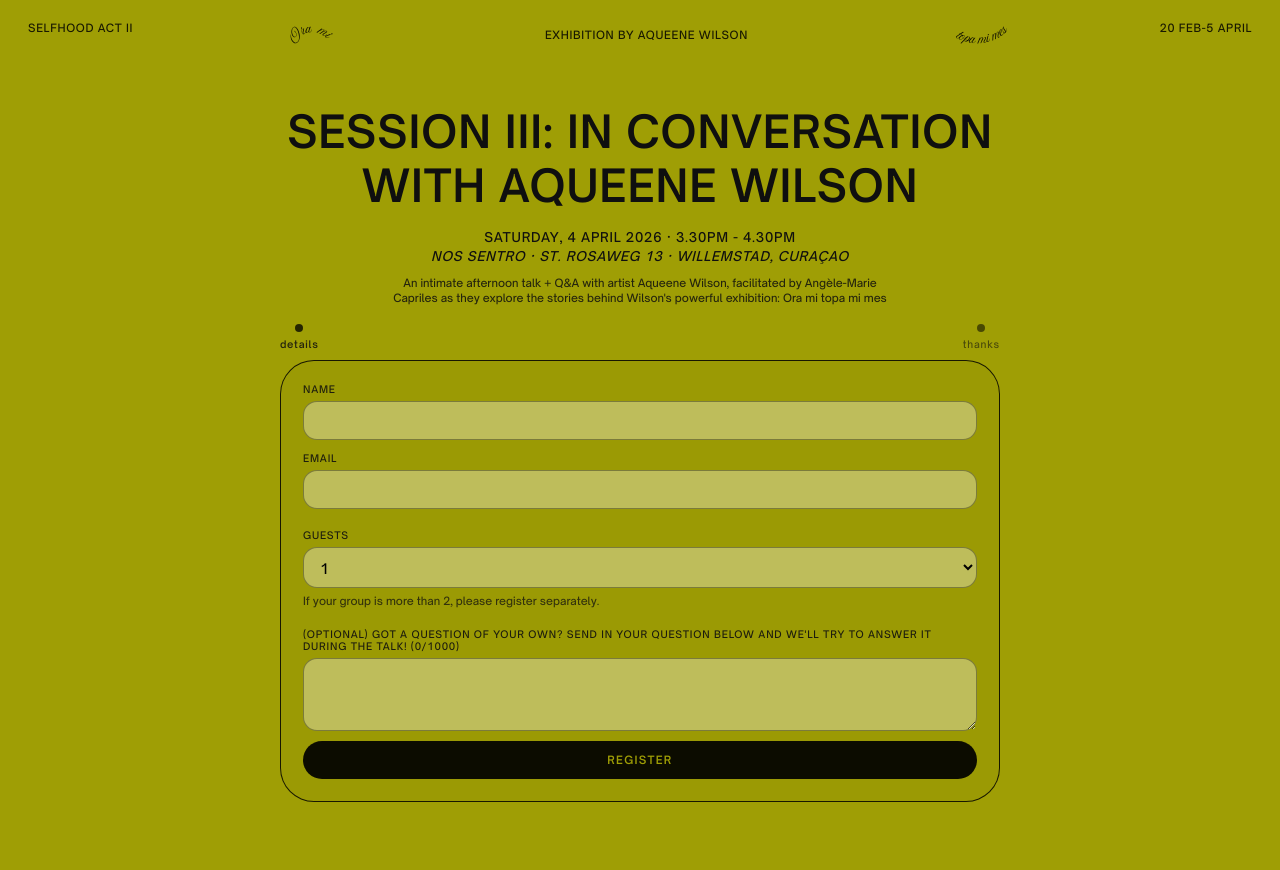
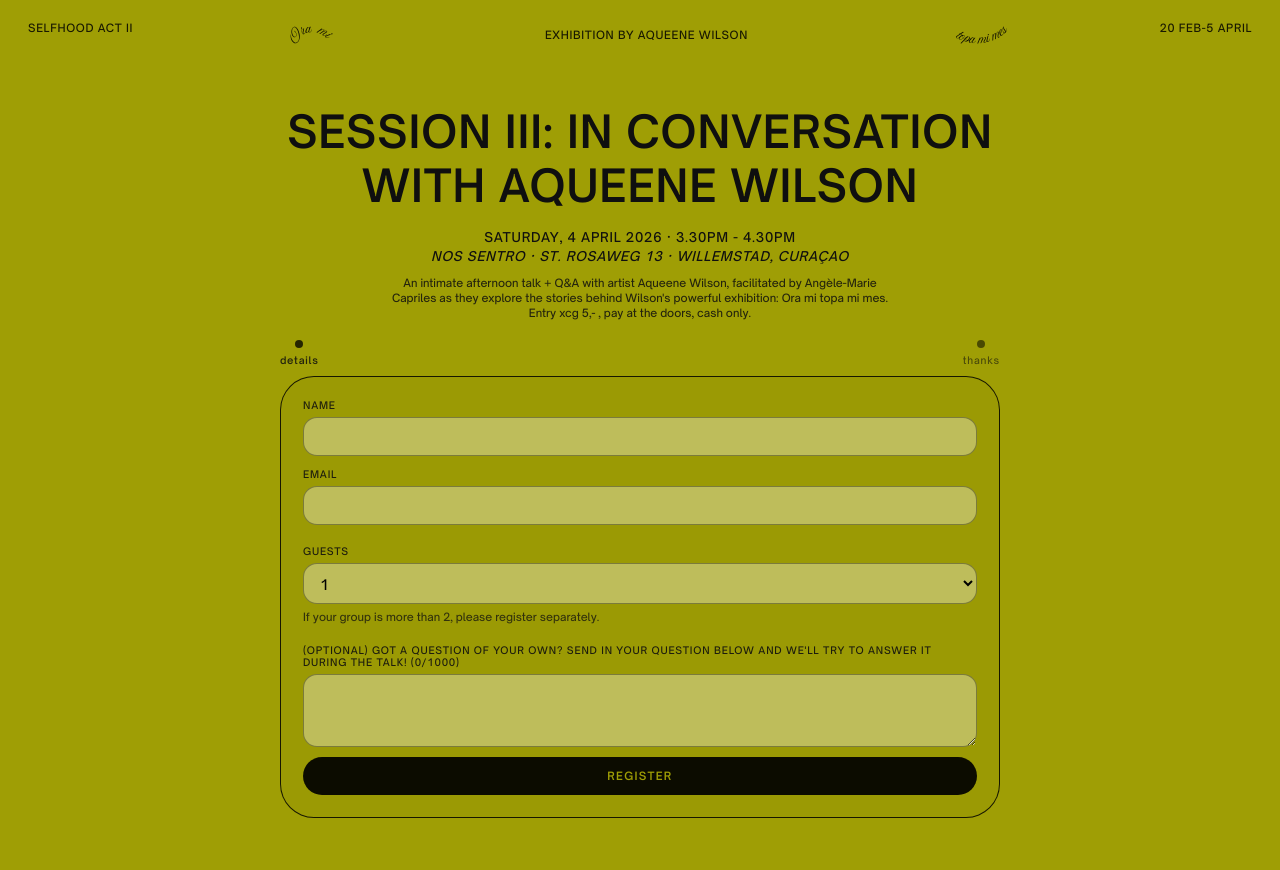
Before and after one commit to kyaralucas/selfhood-django, a Django app: page /register/ in a window 1280 px wide. Run offline with Django 5.2, Linux system fonts and the light colour scheme; data that the repository does not hold is empty.

Commit message:
add price

```diff
--- a/exhibitionpages/templates/exhibitionpages/simple_register.html
+++ b/exhibitionpages/templates/exhibitionpages/simple_register.html
@@ -26,7 +26,7 @@
     </div>
 
     <div class="reg-note">
-      An intimate afternoon talk + Q&amp;A with artist Aqueene Wilson, facilitated by Angèle-Marie Capriles as they explore the stories behind Wilson's powerful exhibition: Ora mi topa mi mes
+      An intimate afternoon talk + Q&amp;A with artist Aqueene Wilson, facilitated by Angèle-Marie Capriles as they explore the stories behind Wilson's powerful exhibition: Ora mi topa mi mes. Entry xcg 5,- , pay at the doors, cash  only.
     </div>
   </div>
 
```
